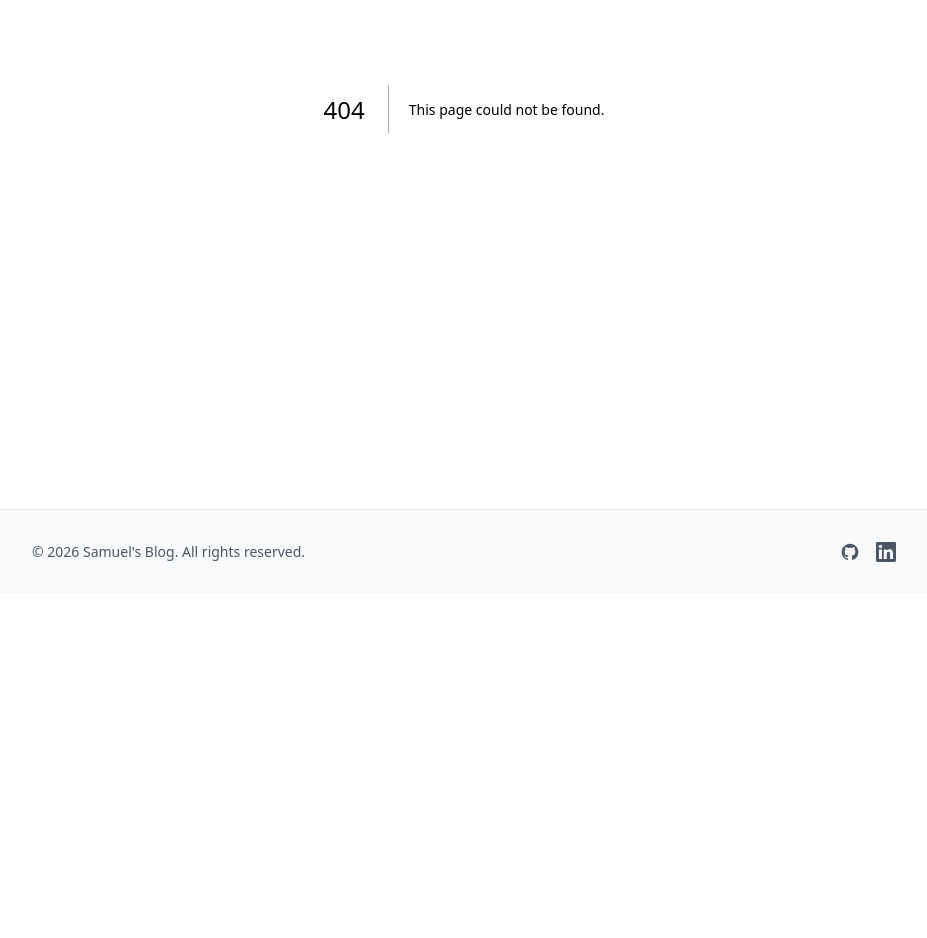
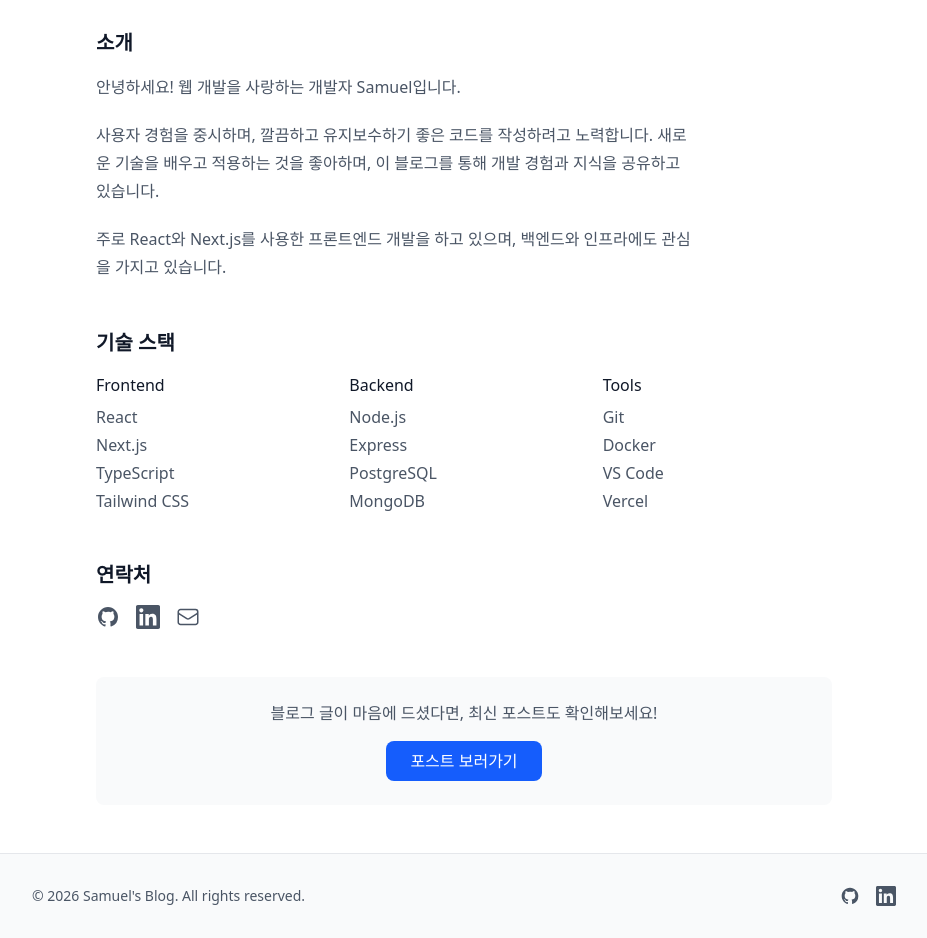
Before and after one commit to piggggggggy/samuel-narrative, a Next.js app: page /about in a window 1280 px wide. Before the commit this address had no page. Shown: the part 360-1298 px from the top of the page, without its empty margins (176-1103 px from the left). Before the commit the page ends 954 px from the top, so only its background shows below. Built offline with nearby package versions, Linux system fonts and the light colour scheme.

Commit message:
feat(pages): add About page

```diff
--- /dev/null
+++ b/src/app/about/page.tsx
@@ -0,0 +1,187 @@
+import type { Metadata } from "next";
+import Link from "next/link";
+
+export const metadata: Metadata = {
+  title: "About",
+  description: "Samuel에 대해 알아보세요. 웹 개발자로서의 여정과 기술 스택을 소개합니다.",
+};
+
+const skills = {
+  frontend: ["React", "Next.js", "TypeScript", "Tailwind CSS"],
+  backend: ["Node.js", "Express", "PostgreSQL", "MongoDB"],
+  tools: ["Git", "Docker", "VS Code", "Vercel"],
+};
+
+const socialLinks = [
+  {
+    name: "GitHub",
+    href: "https://github.com",
+    icon: (
+      <svg className="h-6 w-6" fill="currentColor" viewBox="0 0 24 24">
+        <path
+          fillRule="evenodd"
+          d="M12 2C6.477 2 2 6.484 2 12.017c0 4.425 2.865 8.18 6.839 9.504.5.092.682-.217.682-.483 0-.237-.008-.868-.013-1.703-2.782.605-3.369-1.343-3.369-1.343-.454-1.158-1.11-1.466-1.11-1.466-.908-.62.069-.608.069-.608 1.003.07 1.531 1.032 1.531 1.032.892 1.53 2.341 1.088 2.91.832.092-.647.35-1.088.636-1.338-2.22-.253-4.555-1.113-4.555-4.951 0-1.093.39-1.988 1.029-2.688-.103-.253-.446-1.272.098-2.65 0 0 .84-.27 2.75 1.026A9.564 9.564 0 0112 6.844c.85.004 1.705.115 2.504.337 1.909-1.296 2.747-1.027 2.747-1.027.546 1.379.202 2.398.1 2.651.64.7 1.028 1.595 1.028 2.688 0 3.848-2.339 4.695-4.566 4.943.359.309.678.92.678 1.855 0 1.338-.012 2.419-.012 2.747 0 .268.18.58.688.482A10.019 10.019 0 0022 12.017C22 6.484 17.522 2 12 2z"
+          clipRule="evenodd"
+        />
+      </svg>
+    ),
+  },
+  {
+    name: "LinkedIn",
+    href: "https://linkedin.com",
+    icon: (
+      <svg className="h-6 w-6" fill="currentColor" viewBox="0 0 24 24">
+        <path d="M20.447 20.452h-3.554v-5.569c0-1.328-.027-3.037-1.852-3.037-1.853 0-2.136 1.445-2.136 2.939v5.667H9.351V9h3.414v1.561h.046c.477-.9 1.637-1.85 3.37-1.85 3.601 0 4.267 2.37 4.267 5.455v6.286zM5.337 7.433c-1.144 0-2.063-.926-2.063-2.065 0-1.138.92-2.063 2.063-2.063 1.14 0 2.064.925 2.064 2.063 0 1.139-.925 2.065-2.064 2.065zm1.782 13.019H3.555V9h3.564v11.452zM22.225 0H1.771C.792 0 0 .774 0 1.729v20.542C0 23.227.792 24 1.771 24h20.451C23.2 24 24 23.227 24 22.271V1.729C24 .774 23.2 0 22.222 0h.003z" />
+      </svg>
+    ),
+  },
+  {
+    name: "Email",
+    href: "mailto:hello@example.com",
+    icon: (
+      <svg
+        className="h-6 w-6"
+        fill="none"
+        viewBox="0 0 24 24"
+        strokeWidth="1.5"
+        stroke="currentColor"
+      >
+        <path
+          strokeLinecap="round"
+          strokeLinejoin="round"
+          d="M21.75 6.75v10.5a2.25 2.25 0 01-2.25 2.25h-15a2.25 2.25 0 01-2.25-2.25V6.75m19.5 0A2.25 2.25 0 0019.5 4.5h-15a2.25 2.25 0 00-2.25 2.25m19.5 0v.243a2.25 2.25 0 01-1.07 1.916l-7.5 4.615a2.25 2.25 0 01-2.36 0L3.32 8.91a2.25 2.25 0 01-1.07-1.916V6.75"
+        />
+      </svg>
+    ),
+  },
+];
+
+export default function AboutPage() {
+  return (
+    <div className="mx-auto max-w-3xl px-4 py-12">
+      {/* Profile Section */}
+      <section className="mb-12 text-center">
+        <div className="mx-auto mb-6 h-32 w-32 overflow-hidden rounded-full bg-gradient-to-br from-blue-500 to-purple-600">
+          <div className="flex h-full w-full items-center justify-center text-4xl font-bold text-white">
+            S
+          </div>
+        </div>
+        <h1 className="text-3xl font-bold text-gray-900 dark:text-white">
+          Samuel
+        </h1>
+        <p className="mt-2 text-lg text-gray-600 dark:text-gray-400">
+          Web Developer
+        </p>
+      </section>
+
+      {/* Bio Section */}
+      <section className="mb-12">
+        <h2 className="mb-4 text-xl font-semibold text-gray-900 dark:text-white">
+          소개
+        </h2>
+        <div className="prose prose-gray dark:prose-invert">
+          <p className="text-gray-600 dark:text-gray-400">
+            안녕하세요! 웹 개발을 사랑하는 개발자 Samuel입니다.
+          </p>
+          <p className="mt-4 text-gray-600 dark:text-gray-400">
+            사용자 경험을 중시하며, 깔끔하고 유지보수하기 좋은 코드를 작성하려고
+            노력합니다. 새로운 기술을 배우고 적용하는 것을 좋아하며, 이 블로그를
+            통해 개발 경험과 지식을 공유하고 있습니다.
+          </p>
+          <p className="mt-4 text-gray-600 dark:text-gray-400">
+            주로 React와 Next.js를 사용한 프론트엔드 개발을 하고 있으며,
+            백엔드와 인프라에도 관심을 가지고 있습니다.
+          </p>
+        </div>
+      </section>
+
+      {/* Skills Section */}
+      <section className="mb-12">
+        <h2 className="mb-4 text-xl font-semibold text-gray-900 dark:text-white">
+          기술 스택
+        </h2>
+        <div className="grid gap-6 md:grid-cols-3">
+          <div>
+            <h3 className="mb-2 font-medium text-gray-900 dark:text-white">
+              Frontend
+            </h3>
+            <ul className="space-y-1">
+              {skills.frontend.map((skill) => (
+                <li
+                  key={skill}
+                  className="text-gray-600 dark:text-gray-400"
+                >
+                  {skill}
+                </li>
+              ))}
+            </ul>
+          </div>
+          <div>
+            <h3 className="mb-2 font-medium text-gray-900 dark:text-white">
+              Backend
+            </h3>
+            <ul className="space-y-1">
+              {skills.backend.map((skill) => (
+                <li
+                  key={skill}
+                  className="text-gray-600 dark:text-gray-400"
+                >
+                  {skill}
+                </li>
+              ))}
+            </ul>
+          </div>
+          <div>
+            <h3 className="mb-2 font-medium text-gray-900 dark:text-white">
+              Tools
+            </h3>
+            <ul className="space-y-1">
+              {skills.tools.map((skill) => (
+                <li
+                  key={skill}
+                  className="text-gray-600 dark:text-gray-400"
+                >
+                  {skill}
+                </li>
+              ))}
+            </ul>
+          </div>
+        </div>
+      </section>
+
+      {/* Contact Section */}
+      <section className="mb-12">
+        <h2 className="mb-4 text-xl font-semibold text-gray-900 dark:text-white">
+          연락처
+        </h2>
+        <div className="flex gap-4">
+          {socialLinks.map((link) => (
+            <Link
+              key={link.name}
+              href={link.href}
+              target="_blank"
+              rel="noopener noreferrer"
+              className="text-gray-600 transition-colors hover:text-gray-900 dark:text-gray-400 dark:hover:text-white"
+              aria-label={link.name}
+            >
+              {link.icon}
+            </Link>
+          ))}
+        </div>
+      </section>
+
+      {/* CTA */}
+      <section className="rounded-lg bg-gray-50 p-6 text-center dark:bg-gray-900">
+        <p className="text-gray-600 dark:text-gray-400">
+          블로그 글이 마음에 드셨다면, 최신 포스트도 확인해보세요!
+        </p>
+        <Link
+          href="/"
+          className="mt-4 inline-block rounded-lg bg-blue-600 px-6 py-2 text-white transition-colors hover:bg-blue-700"
+        >
+          포스트 보러가기
+        </Link>
+      </section>
+    </div>
+  );
+}
```
